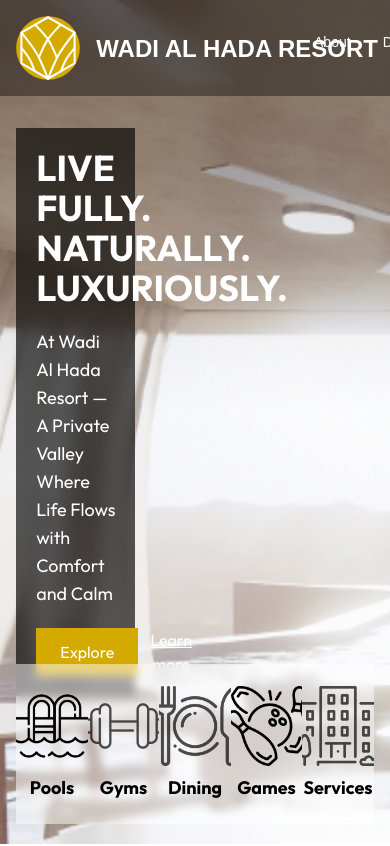
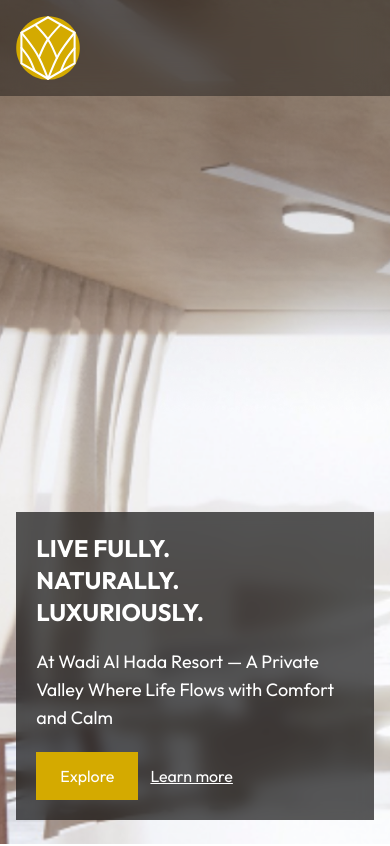
Before and after one commit to Axolotlbyte/alhada, a Next.js app: page / in a window 390 px wide. Shown: the top 846 px of the page. Built offline with nearby package versions, Linux system fonts and the light colour scheme.

Commit message:
mobile design

```diff
--- a/components/Footer.jsx
+++ b/components/Footer.jsx
@@ -2,9 +2,9 @@
 
 const Footer = () => {
   return (
-    <footer className="w-full border-y-6 border-[#D4AA00] my-6 font-[family-name:var(--font-outfit)] h-fit flex flex-col">
+    <footer className="w-full border-y-6 border-[#D4AA00] my-6 font-[family-name:var(--font-outfit)] h-fit flex ">
       {/* <div className="w-full p-1 my-6 bg-[#D4AA00]"></div> */}
-      <div className="grid grid-cols-4 gap-4">
+      <div className="grid grid-cols-1 md:grid-cols-4 gap-4">
         <div className="flex flex-col gap-3 text-center p-6 items-center justify-center w-full ">
           <Image
             src="/logo.svg"
--- a/components/Header.jsx
+++ b/components/Header.jsx
@@ -12,11 +12,11 @@
             height={90}
             className=" w-16 h-16 inline-block"
           />
-          <span className="text-2xl text-nowrap font-bold leading-relaxed ">
+          <span className="text-2xl hidden md:block text-nowrap font-bold leading-relaxed ">
             WADI AL HADA RESORT
           </span>
         </div>
-        <div className="w-full">
+        <div className="w-full hidden md:block">
           <nav className="flex justify-end mt-4">
             <ul className="flex gap-8 text-sm">
               <li className="hover:scale-110 transition-transform duration-300">
--- a/components/home/Contact.jsx
+++ b/components/home/Contact.jsx
@@ -18,7 +18,7 @@
       style={{ backgroundImage: `url(${contactImg.src})` }}
       className="w-full bg-cover h-screen flex items-center justify-center"
     >
-      <div className="flex flex-col p-4 gap-8 items-center justify-center bg-black/60 bg-opacity-60 text-center h-fit w-1/2 bg-opacity-20">
+      <div className="flex flex-col p-4 gap-8 items-center justify-center bg-black/60 bg-opacity-60 text-center h-fit w-11/12 md:w-1/2 bg-opacity-20">
         <h1 className="text-2xl text-white font-bold">Contact Us</h1>
         <div className="flex w-full gap-4">
           <Input
--- a/components/home/Games.jsx
+++ b/components/home/Games.jsx
@@ -21,10 +21,10 @@
 const Games = () => {
   return (
     <section className="w-full">
-      <div className="w-full flex h-screen">
-        <div className="w-2/3 h-screen bg-indigo-700 relative">
-          <div className="absolute top-1/4 -right-54 bottom-0">
-            <h2 className="text-6xl leading-relaxed font-extrabold text-white">
+      <div className="w-full flex flex-col md:flex-row h-screen">
+        <div className=" w-full md:w-2/3 h-screen bg-indigo-700 relative">
+          <div className="absolute top-1/2 mx-auto left-0 right-0 md:top-1/4 md:-right-54 bottom-0">
+            <h2 className=" text-5xl md:text-6xl leading-relaxed font-extrabold text-white">
               STRIKE.
               <br />
               SCORE.
@@ -46,7 +46,7 @@
       </div>
 
       <div className="w-full bg-gradient-to-br from-blue-900 via-cyan-600 via-40% to-teal-500 text-white py-10">
-        <div className="w-10/12 grid grid-cols-3 gap-8 mx-auto py-10">
+        <div className=" w-11/12 md:w-10/12 grid grid-cols-3 gap-2 md:gap-8 mx-auto py-10">
           <Card imageSrc={"/images/billiard.png"} title={"Billiard"} />
           <Card imageSrc={"/images/bowlingSmall.png"} title={"Bowling"} />
           <Card imageSrc={"/images/foosball.png"} title={"Foosball"} />
--- a/components/home/Gym.jsx
+++ b/components/home/Gym.jsx
@@ -10,7 +10,7 @@
         <h1 className="text-5xl font-bold text-white">Wellness Re-imagined</h1>
       </div>
       {/* Main section */}
-      <div className="w-full flex relative h-[170vh] overflow-hidden">
+      <div className="w-full scale-50 rotate-90 md:rotate-none md:scale-100 flex relative h-[170vh] overflow-hidden">
         <div className="absolute top-[10vh] right-[10vh] h-[50vh] w-[35vh] bg-blue-900">
           <Image
             src="/images/wellness/spa.png"
@@ -29,7 +29,7 @@
                 className="object-cover absolute top-0 left-0 h-full w-full"
               />
               <div className="relative">
-                <div className="absolute -rotate-45 -left-[35vh] top-[10vh] h-[50vh] w-[35vh] bg-teal-900">
+                <div className="absolute -rotate-45 -left-[25vh] top-[15vh] h-[50vh] w-[35vh] bg-teal-900">
                   <Image
                     src="/images/wellness/sauna.png"
                     alt="Gym Equipment"
--- a/components/home/Hero.jsx
+++ b/components/home/Hero.jsx
@@ -19,11 +19,11 @@
   return (
     <section
       style={{ backgroundImage: "url('/Hero.png')" }}
-      className="flex items-center w-full h-screen flex-col relative"
+      className="flex items-center justify-end md:justify-normal w-full h-screen flex-col relative"
     >
-      <div className="w-11/12 mt-32 flex flex-col">
-        <div className="w-1/3 h-fit flex flex-col gap-5 p-5 backdrop-blur-sm bg-black/65">
-          <h1 className="text-4xl text-white font-bold ">
+      <div className="w-11/12 my-6 md:mt-32 flex flex-col">
+        <div className="w-full md:w-1/3 h-fit flex flex-col gap-5 p-5 backdrop-blur-sm bg-black/65">
+          <h1 className="text-2xl md:text-4xl text-white font-bold ">
             LIVE FULLY.
             <br />
             NATURALLY.
@@ -43,7 +43,7 @@
         </div>
         {/* Navbar bottom */}
       </div>
-      <div className="w-11/12 flex absolute bg-white/50 h-40 bottom-5 backdrop-blur-xs">
+      <div className="w-11/12 hidden md:flex absolute bg-white/50 h-40 bottom-5 backdrop-blur-xs">
         <Nav img={"/icons/pool.png"} title={"Pools"} />
         <Nav img={"/icons/dumbbell.png"} title={"Gyms"} />
         <Nav img={"/icons/dining.png"} title={"Dining"} />
--- a/components/home/Services.jsx
+++ b/components/home/Services.jsx
@@ -3,7 +3,7 @@
 const ServiceCard = ({ reverse, img, title, desc }) => {
   return (
     <div
-      className={"w-full flex gap-10" + (reverse ? " flex-row-reverse" : "")}
+      className={"w-full flex flex-col md:flex-row gap-6 md:gap-10" + (reverse ? " md:flex-row-reverse" : "")}
     >
       <div className="w-full">
         <Image
```
